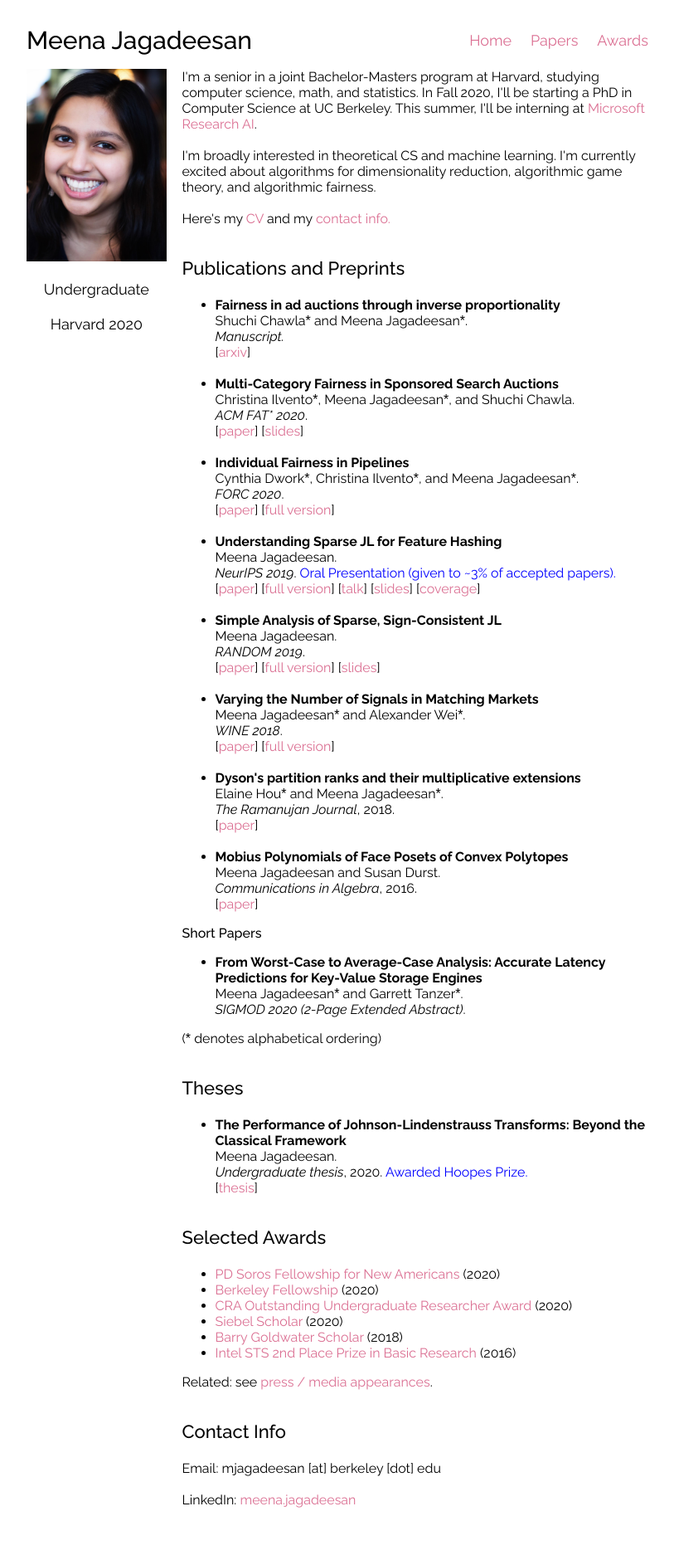
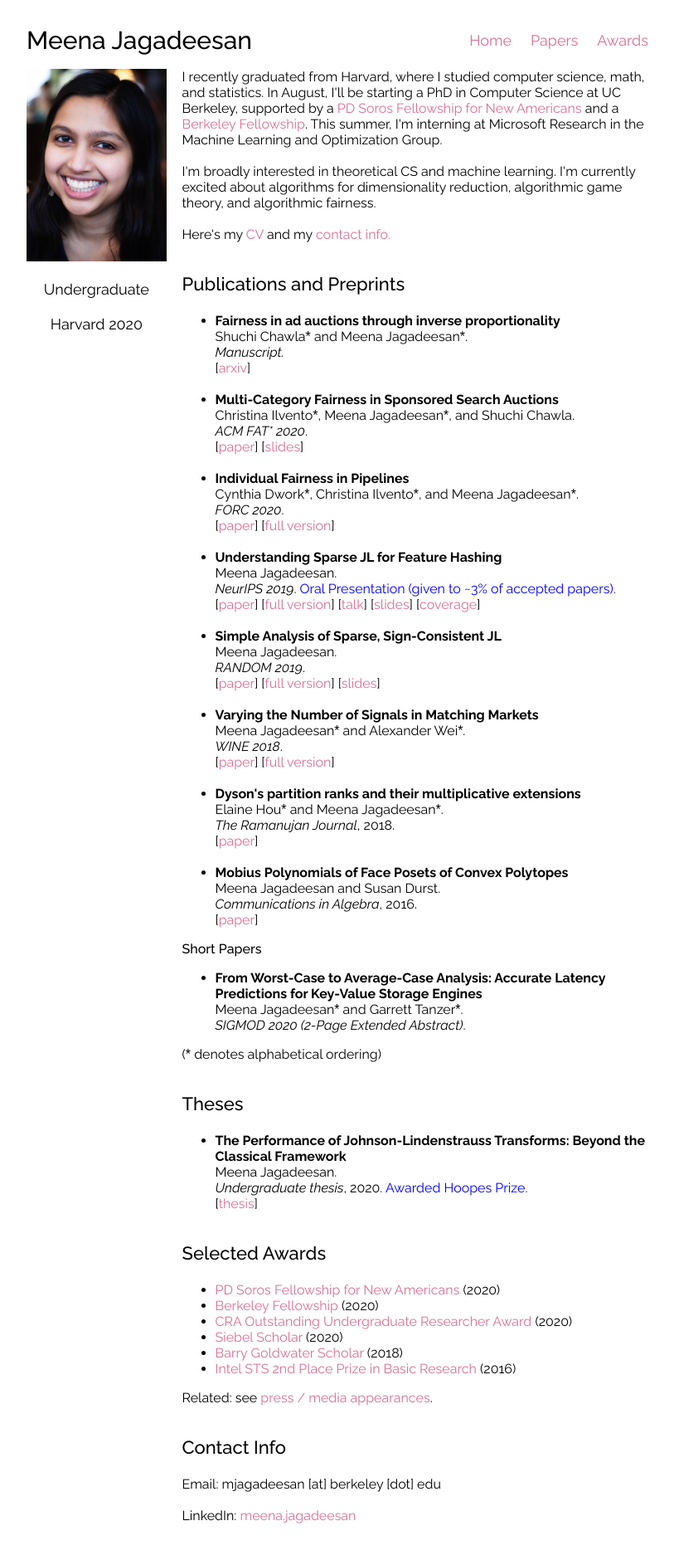
Before and after one commit to mjagadeesan/mjagadeesan.github.io, a Jekyll site: the page built from index.html, in a window 1280 px wide. Shown: the whole page at 83% size, without its empty margins (233-1046 px from the left). Built offline with Jekyll 4.4.1, drawn with Linux system fonts in a browser that asks for light colours.

Commit message:
Update index.html

```diff
--- a/index.html
+++ b/index.html
@@ -6,7 +6,7 @@ layout: default
 	{% include photo.html %}
 </div>
 <div class="text">
-	<span>I'm a senior in a joint Bachelor-Masters program at Harvard, studying computer science, math, and statistics. In Fall 2020, I'll be starting a PhD in Computer Science at UC Berkeley. This summer, I'll be interning at <a href='https://www.microsoft.com/en-us/research/lab/microsoft-research-ai/'>Microsoft Research AI</a>.</span><br><br>
+	<span>I recently graduated from Harvard, where I studied computer science, math, and statistics. In August, I'll be starting a PhD in Computer Science at UC Berkeley, supported by a <a href='https://www.pdsoros.org/meet-the-fellows/meena-jagadeesan'>PD Soros Fellowship for New Americans</a> and a <a href='https://grad.berkeley.edu/admissions/apply/fellowships-entering/'> Berkeley Fellowship</a>. This summer, I'm interning at Microsoft Research in the Machine Learning and Optimization Group.</span><br><br>
 	<span>I'm broadly interested in theoretical CS and machine learning. I'm currently excited about algorithms for dimensionality reduction, algorithmic game theory, and algorithmic fairness. </span><br><br>
 	Here's my <a href='CV-ResearchNew.pdf'>CV</a> and my <a href='#contact'>contact info.</a>
 	<h3><a id="papers"></a><span>Publications and Preprints</span></h3>
```
